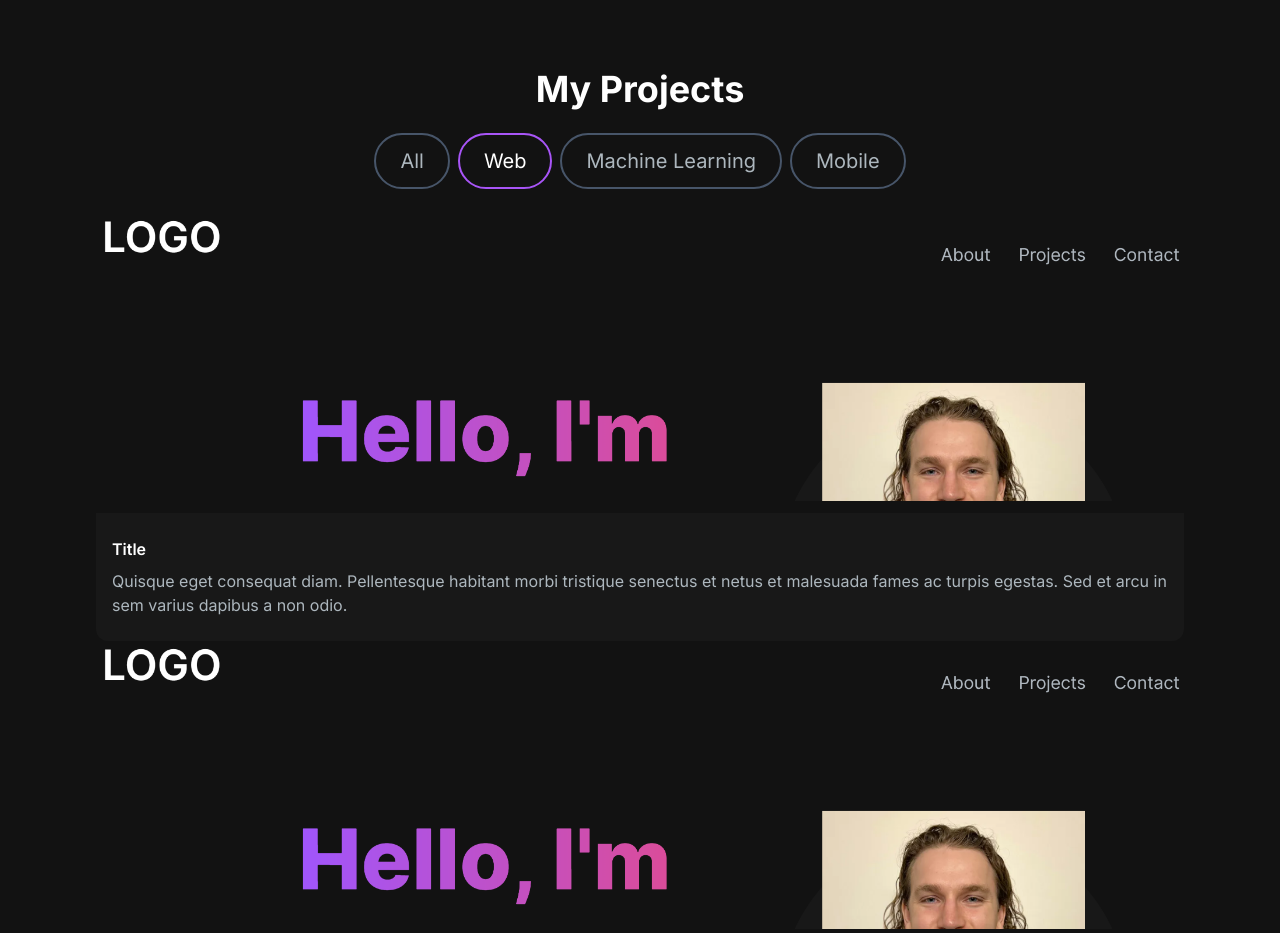
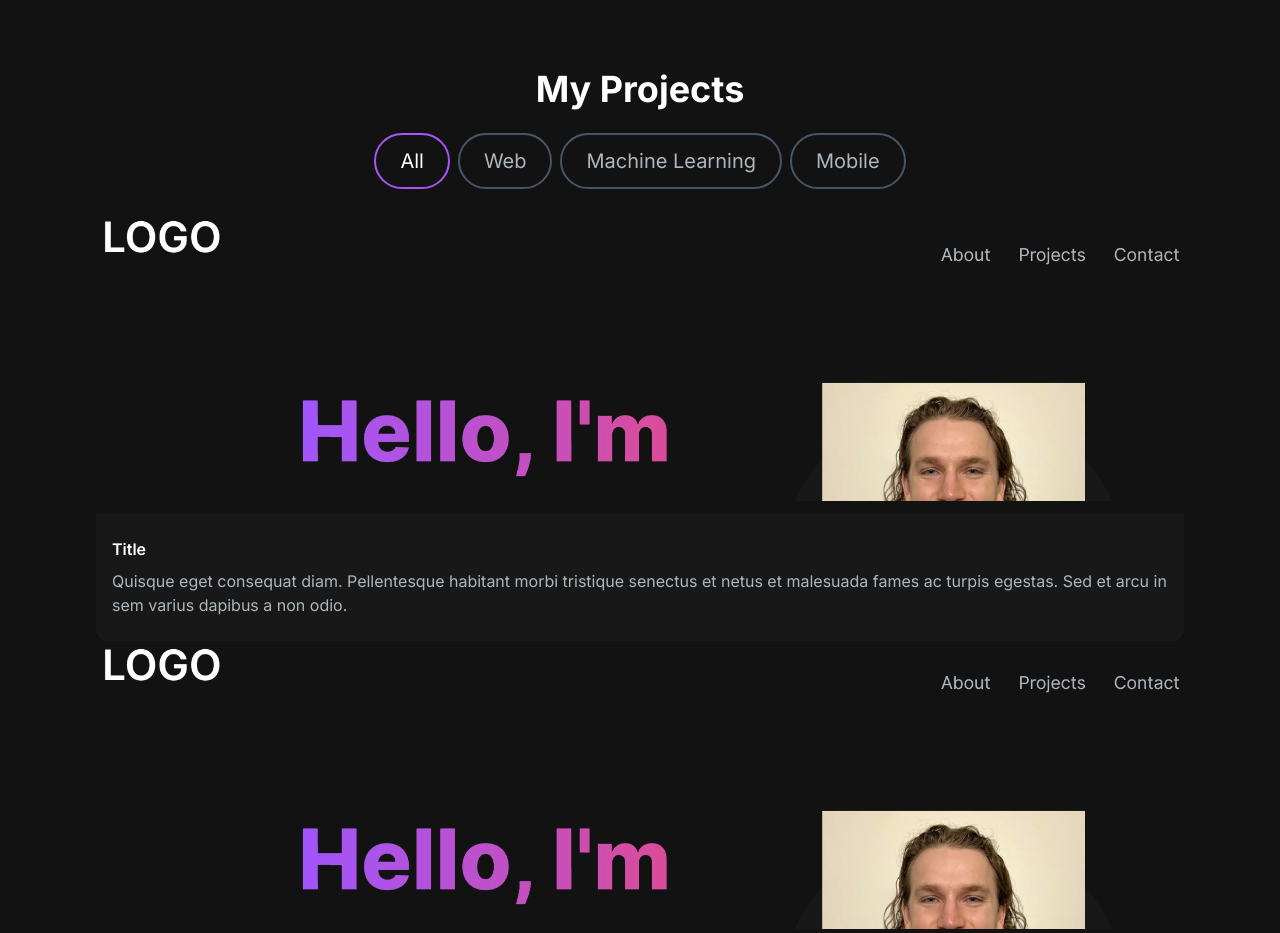
Before and after one commit to IcebergLettuc3/lettucehubnext, a Next.js app: page / in a window 1280 px wide. Shown: the part 1800-2733 px from the top of the page. Built offline with nearby package versions, Linux system fonts and the light colour scheme.

Commit message:
changing default selected project tag

```diff
--- a/src/app/components/ProjectsSection.tsx
+++ b/src/app/components/ProjectsSection.tsx
@@ -26,7 +26,7 @@ const projectsData = [
 ]
 
 function ProjectsSection() {
-    const [tag, setTag] = useState("Web")
+    const [tag, setTag] = useState("All")
     const handelTagChanged = (newTag:any) => {
         setTag(newTag)
     }
```
